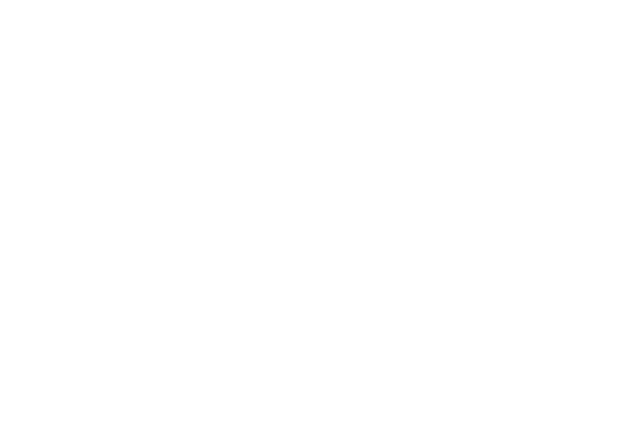
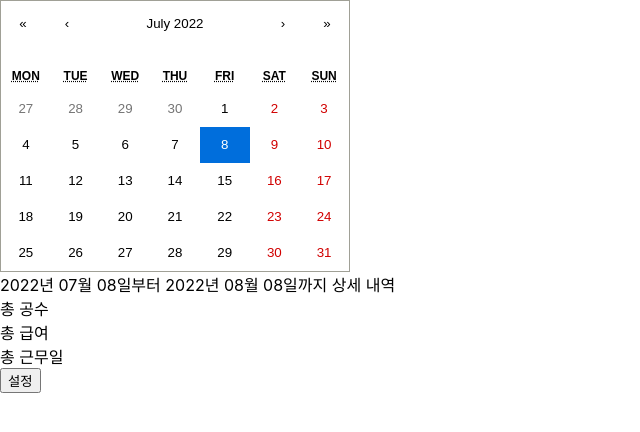
Before and after one commit to eksql0645/DailyPayCalendar, a React (Create React App) app in the folder react-app/: page /calendar in a window 1280 px wide. Before the commit this address had no page. Shown: the top 432 px of the page, without its empty margins (0-640 px from the left). Built offline with nearby package versions, Linux system fonts and the light colour scheme.

Commit message:
[Fix] merge하면서 없어진 기능 재추가
calendar 구현 코드 재추가
라우터 추가하여 페이지 이동 설정

```diff
--- a/react-app/src/App.js
+++ b/react-app/src/App.js
@@ -1,7 +1,9 @@
-import React from 'react';
+import React, { useState } from 'react';
 import 'react-calendar/dist/Calendar.css';
-import { Routes, Route } from 'react-router-dom';
+import { Link, Routes, Route } from 'react-router-dom';
 import WorkTagTable from './work-tag-table';
+import moment from 'moment';
+import Calendar from 'react-calendar';
 
 function WorkSetting() {
   return (
@@ -46,10 +48,29 @@
   return <div>{workInfo}</div>;
 }
 
+function CalendarInfo() {
+  const [value, onChange] = useState(new Date());
+  const elements = [
+    { id: 1, content: '총 공수' },
+    { id: 2, content: '총 급여' },
+    { id: 3, content: '총 근무일' },
+  ];
+  return (
+    <div>
+      <Calendar onChange={onChange} value={value}></Calendar>
+      <WorkingPeriod value={value} />
+      <WorkInfo data={elements} />
+      <Link to="/work_setting">
+        <button>설정</button>
+      </Link>
+    </div>
+  );
+}
+
 function App() {
-
   return (
     <Routes>
+      <Route path="/calendar" element={<CalendarInfo />} />
       <Route path="/work_setting" element={<WorkSetting />} />
     </Routes>
   );
```
